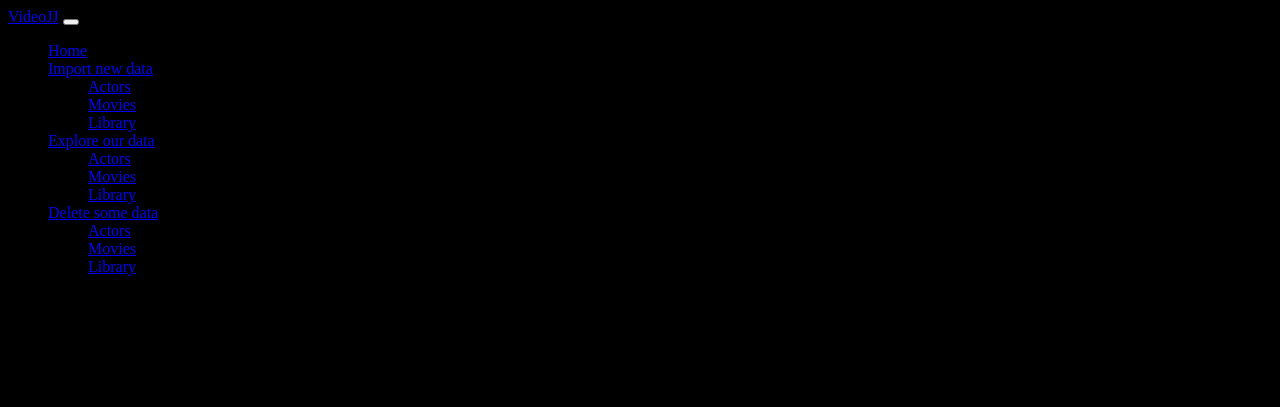
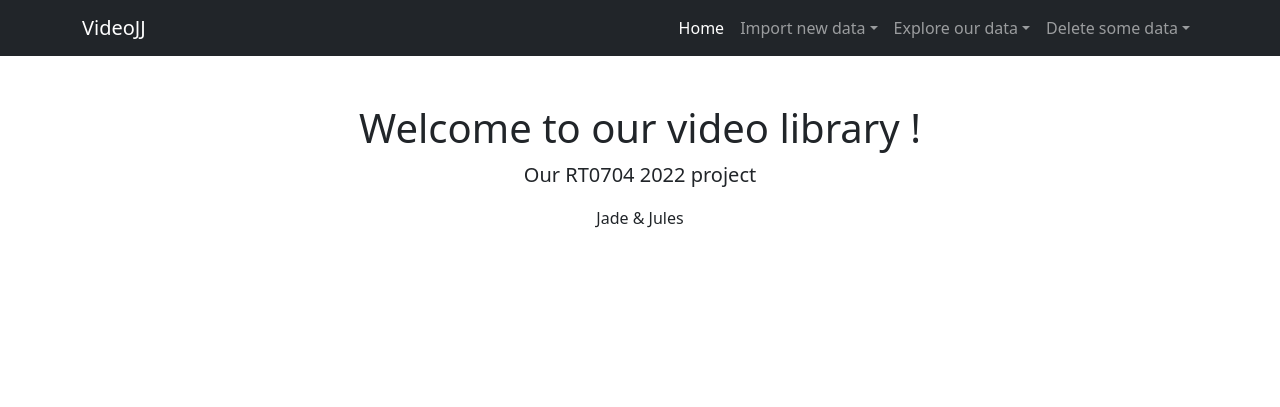
Before and after one commit to jademqt/RT0704, a Flask app: page / in a window 1280 px wide. Shown: the top 407 px of the page. Run offline with Flask 2, Linux system fonts and the light colour scheme; some libraries are stand-ins or nearby versions.

Commit message:
front ok sur api flask
les pages web s'affichent correctement avec le css etc.

```diff
--- a/web/front/static/style.css
+++ /dev/null
@@ -1,3 +0,0 @@
-body{
-background-color : black;
-}
--- a/web/front/templates/template/explore_movies.html
+++ b/web/front/static/template/explore_movies.html
@@ -15,11 +15,11 @@
     <!-- Responsive navbar-->
     <nav class="navbar navbar-expand-lg navbar-dark bg-dark">
         <div class="container">
-            <a class="navbar-brand" href="../index.html">VideoJJ</a>
+            <a class="navbar-brand" href="../../templates/index.html">VideoJJ</a>
             <button class="navbar-toggler" type="button" data-bs-toggle="collapse" data-bs-target="#navbarSupportedContent" aria-controls="navbarSupportedContent" aria-expanded="false" aria-label="Toggle navigation"><span class="navbar-toggler-icon"></span></button>
             <div class="collapse navbar-collapse" id="navbarSupportedContent">
                 <ul class="navbar-nav ms-auto mb-2 mb-lg-0">
-                    <li class="nav-item"><a class="nav-link active" aria-current="page" href="../index.html">Home</a></li>
+                    <li class="nav-item"><a class="nav-link active" aria-current="page" href="../../templates/index.html">Home</a></li>
                     <li class="nav-item dropdown">
                         <a class="nav-link dropdown-toggle" id="navbarDropdown" href="#" role="button" data-bs-toggle="dropdown" aria-expanded="false">Import new data</a>
                         <ul class="dropdown-menu dropdown-menu-end" aria-labelledby="navbarDropdown">
--- a/web/front/templates/template/explore_actors.html
+++ b/web/front/static/template/explore_videolib.html
@@ -15,11 +15,11 @@
     <!-- Responsive navbar-->
     <nav class="navbar navbar-expand-lg navbar-dark bg-dark">
         <div class="container">
-            <a class="navbar-brand" href="../index.html">VideoJJ</a>
+            <a class="navbar-brand" href="../../templates/index.html">VideoJJ</a>
             <button class="navbar-toggler" type="button" data-bs-toggle="collapse" data-bs-target="#navbarSupportedContent" aria-controls="navbarSupportedContent" aria-expanded="false" aria-label="Toggle navigation"><span class="navbar-toggler-icon"></span></button>
             <div class="collapse navbar-collapse" id="navbarSupportedContent">
                 <ul class="navbar-nav ms-auto mb-2 mb-lg-0">
-                    <li class="nav-item"><a class="nav-link active" aria-current="page" href="../index.html">Home</a></li>
+                    <li class="nav-item"><a class="nav-link active" aria-current="page" href="../../templates/index.html">Home</a></li>
                     <li class="nav-item dropdown">
                         <a class="nav-link dropdown-toggle" id="navbarDropdown" href="#" role="button" data-bs-toggle="dropdown" aria-expanded="false">Import new data</a>
                         <ul class="dropdown-menu dropdown-menu-end" aria-labelledby="navbarDropdown">
@@ -50,7 +50,7 @@
     </nav>
     <!-- Page content-->
     <div class="text-center mt-5">
-        <h1>Actors</h1>
+        <h1>Videolib</h1>
         <h2>Data base</h2>
         <!-- Afficher les acteurs ici -->
     </div>
--- a/web/front/templates/template/import_owner.html
+++ b/web/front/static/template/import_owner.html
@@ -15,11 +15,11 @@
     <!-- Responsive navbar-->
     <nav class="navbar navbar-expand-lg navbar-dark bg-dark">
         <div class="container">
-            <a class="navbar-brand" href="../index.html">VideoJJ</a>
+            <a class="navbar-brand" href="../../templates/index.html">VideoJJ</a>
             <button class="navbar-toggler" type="button" data-bs-toggle="collapse" data-bs-target="#navbarSupportedContent" aria-controls="navbarSupportedContent" aria-expanded="false" aria-label="Toggle navigation"><span class="navbar-toggler-icon"></span></button>
             <div class="collapse navbar-collapse" id="navbarSupportedContent">
                 <ul class="navbar-nav ms-auto mb-2 mb-lg-0">
-                    <li class="nav-item"><a class="nav-link active" aria-current="page" href="../index.html">Home</a></li>
+                    <li class="nav-item"><a class="nav-link active" aria-current="page" href="../../templates/index.html">Home</a></li>
                     <li class="nav-item dropdown">
                         <a class="nav-link dropdown-toggle" id="navbarDropdown" href="#" role="button" data-bs-toggle="dropdown" aria-expanded="false">Import new data</a>
                         <ul class="dropdown-menu dropdown-menu-end" aria-labelledby="navbarDropdown">
--- a/web/front/templates/index.html
+++ b/web/front/templates/index.html
@@ -9,7 +9,7 @@
         <!-- Favicon-->
         <link rel="icon" type="image/x-icon" href="assets/favicon.ico" />
         <!-- Core theme CSS (includes Bootstrap)-->
-        <link href="/static/style.css" rel="stylesheet" />
+        <link href="../static/css/styles.css" rel="stylesheet" />
     </head>
     <body>
         <!-- Responsive navbar-->
@@ -23,25 +23,25 @@
                         <li class="nav-item dropdown">
                             <a class="nav-link dropdown-toggle" id="navbarDropdown" href="#" role="button" data-bs-toggle="dropdown" aria-expanded="false">Import new data</a>
                             <ul class="dropdown-menu dropdown-menu-end" aria-labelledby="navbarDropdown">
-                                <li><a class="dropdown-item" href="./template/import_actors.html">Actors</a></li>
-                                <li><a class="dropdown-item" href="./template/import_movies.html">Movies</a></li>
-                                <li><a class="dropdown-item" href="./template/import_videolib.html">Library</a></li>
+                                <li><a class="dropdown-item" href="../static/template/import_actors.html">Actors</a></li>
+                                <li><a class="dropdown-item" href="../static/template/import_movies.html">Movies</a></li>
+                                <li><a class="dropdown-item" href="../static/template/import_videolib.html">Library</a></li>
                             </ul>
                         </li>
                         <li class="nav-item dropdown">
                             <a class="nav-link dropdown-toggle" id="navbarDropdown" href="#" role="button" data-bs-toggle="dropdown" aria-expanded="false">Explore our data</a>
                             <ul class="dropdown-menu dropdown-menu-end" aria-labelledby="navbarDropdown">
-                                <li><a class="dropdown-item" href="./template/explore_actors.html">Actors</a></li>
-                                <li><a class="dropdown-item" href="./template/explore_movies.html">Movies</a></li>
-                                <li><a class="dropdown-item" href="./template/explore_videolib.html">Library</a></li>
+                                <li><a class="dropdown-item" href="../static/template/explore_actors.html">Actors</a></li>
+                                <li><a class="dropdown-item" href="../static/template/explore_movies.html">Movies</a></li>
+                                <li><a class="dropdown-item" href="../static/template/explore_videolib.html">Library</a></li>
                             </ul>
                         </li>
                         <li class="nav-item dropdown">
                             <a class="nav-link dropdown-toggle" id="navbarDropdown" href="#" role="button" data-bs-toggle="dropdown" aria-expanded="false">Delete some data</a>
                             <ul class="dropdown-menu dropdown-menu-end" aria-labelledby="navbarDropdown">
-                                <li><a class="dropdown-item" href="./template/delete_actors.html">Actors</a></li>
-                                <li><a class="dropdown-item" href="./template/delete_movie.html">Movies</a></li>
-                                <li><a class="dropdown-item" href="./template/delete_videolib.html">Library</a></li>
+                                <li><a class="dropdown-item" href="../static/template/delete_actors.html">Actors</a></li>
+                                <li><a class="dropdown-item" href="../static/template/delete_movie.html">Movies</a></li>
+                                <li><a class="dropdown-item" href="../static/template/delete_videolib.html">Library</a></li>
                             </ul>
                         </li>
                     </ul>
```
Also changed, not shown: web/front/static/template/delete_actors.html (renamed from web/front/templates/template/explore_videolib.html, +15 -6 lines), web/front/static/template/explore_actors.html (renamed from web/front/templates/template/delete_actors.html, +6 -15 lines), web/front/static/template/import_actors.html (renamed from web/front/templates/template/import_movies.html, +8 -26 lines), web/front/static/template/import_movies.html (renamed from web/front/templates/template/import_videolib.html, +16 -15 lines), web/front/static/template/import_videolib.html (renamed from web/front/templates/template/import_actors.html, +25 -8 lines), web/front/static/assets/favicon.ico (renamed from web/front/templates/assets/favicon.ico), web/front/static/css/styles.css (renamed from web/front/templates/css/styles.css), web/front/static/js/scripts.js (renamed from web/front/templates/js/scripts.js), web/front/static/template/delete_movie.html (renamed from web/front/templates/template/delete_movie.html), web/front/static/template/delete_videolib.html (renamed from web/front/templates/template/delete_videolib.html).
